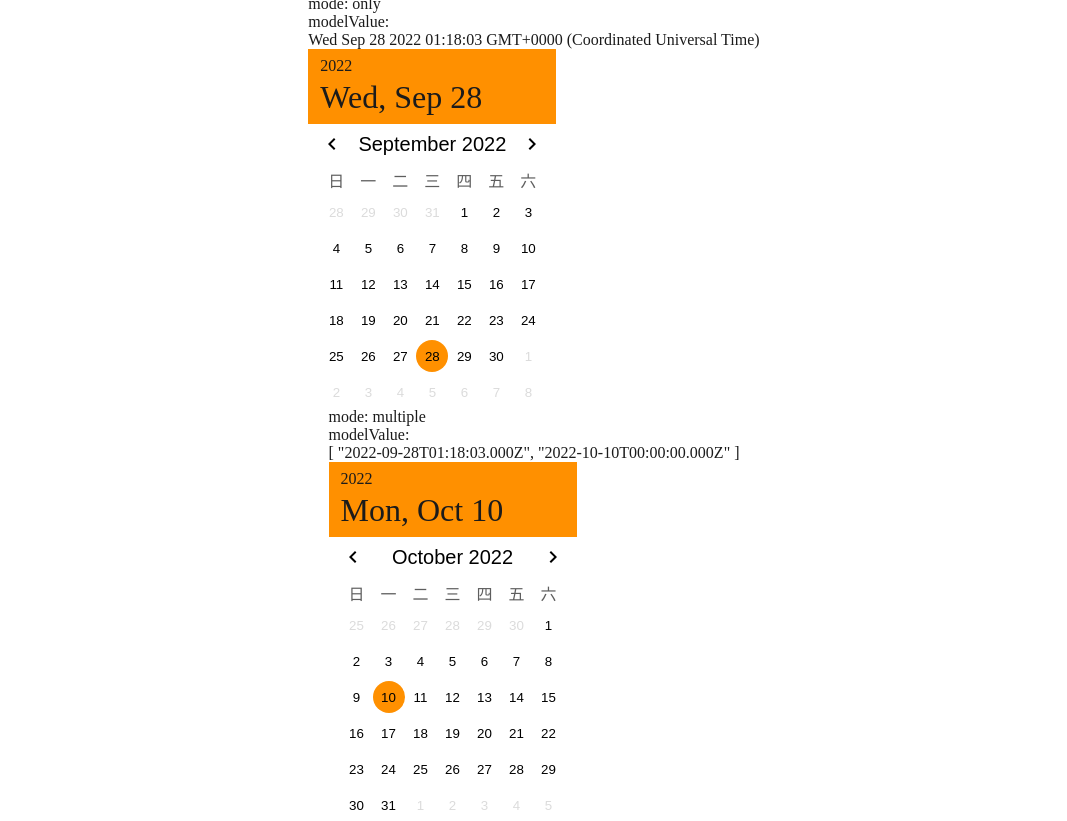
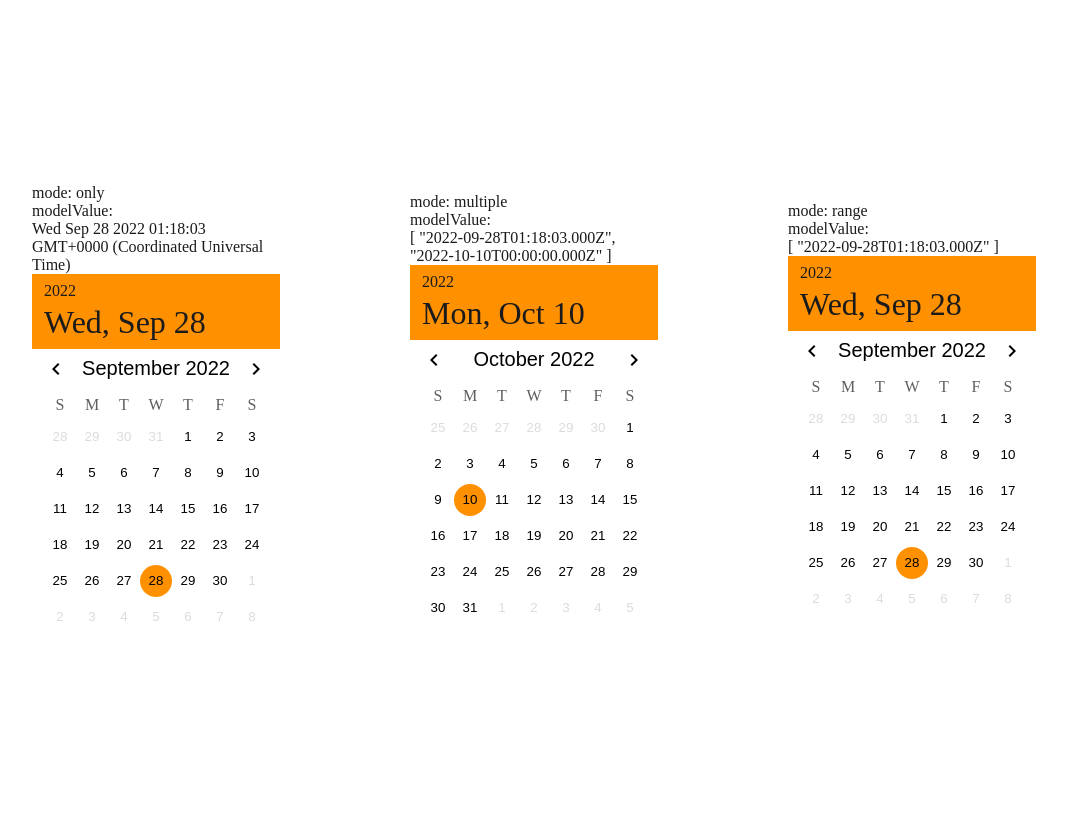
Before and after one commit to swilly821209/Vdate-picker, a Vue app: page / in a window 1280 px wide. Shown: the whole page, without its empty margins (106-1173 px from the left). Built offline with nearby package versions, Linux system fonts and the light colour scheme.

Commit message:
fix:  mode feat

```diff
--- a/src/App.vue
+++ b/src/App.vue
@@ -4,7 +4,8 @@ import dayjs from 'dayjs';
 import { ref } from 'vue';
 import type { DatePickerMode } from './components/types';
 const a = ref(new Date());
-const b = ref([new Date(), new Date('2022-10-10')])
+const b = ref([new Date(), new Date('2022-10-10')]);
+const c = ref([new Date()]);
 </script>
 
 <template>
@@ -21,6 +22,12 @@ const b = ref([new Date(), new Date('2022-10-10')])
       <span>{{ b }}</span>
       <date-picker v-model:modelDate="b" mode="multiple"> </date-picker>
     </div>
+    <div class="date-show">
+      <span>mode: range</span>
+      <span>modelValue:</span>
+      <span>{{ c }}</span>
+      <date-picker v-model:modelDate="c" mode="range"> </date-picker>
+    </div>
   </div>
 </template>
 
@@ -31,8 +38,7 @@ body {
 }
 .center {
   display: flex;
-  flex-direction: column;
-  justify-content: center;
+  justify-content: space-evenly;
   align-items: center;
   height: 100vh;
 }
@@ -44,6 +50,7 @@ button {
   cursor: pointer;
 }
 .date-show {
+  width: 248px;
   display: flex;
   flex-direction: column;
 }
--- a/src/components/date-picker.vue
+++ b/src/components/date-picker.vue
@@ -41,10 +41,11 @@ if (Array.isArray(modelDateValue.value)) {
   internalModelDate.value = dayjs(modelDateValue.value).format('YYYY-MM-DD');
 }
 
-watch(internalModelDate.value, internalModelDate => {
-  console.log(internalModelDate);
+watch(
+  internalModelDate,
+  internalModelDate => {
     if (Array.isArray(internalModelDate)) {
-    modelDateValue.value.length = 0;
+      if (Array.isArray(modelDateValue.value)) modelDateValue.value.length = 0;
       internalModelDate.forEach(value => {
         if (Array.isArray(modelDateValue.value)) {
           modelDateValue.value.push(new Date(value));
@@ -54,7 +55,9 @@ watch(internalModelDate.value, internalModelDate => {
     } else {
       modelDateValue.value = new Date(internalModelDate);
     }
-});
+  },
+  { deep: true }
+);
 
 const activeDate = computed<string>(() => {
   return Array.isArray(internalModelDate.value)
--- a/src/components/date-table.vue
+++ b/src/components/date-table.vue
@@ -29,8 +29,8 @@ const emits = defineEmits<{ (e: 'setInternalValue', date: string): void }>();
 const firstDayOfWeek = 0;
 
 const weekList = computed(() => {
-  // const weekList = ['S', 'M', 'T', 'W', 'T', 'F', 'S'];
-  const weekList = ['日', '一', '二', '三', '四', '五', '六'];
+  const weekList = ['S', 'M', 'T', 'W', 'T', 'F', 'S'];
+  // const weekList = ['日', '一', '二', '三', '四', '五', '六'];
   for (let i = 0; i < firstDayOfWeek; i++) {
     const week = weekList.shift();
     weekList.push(week!);
@@ -106,7 +106,7 @@ function handlerPickDateType(dateString: string): DateType {
     }
     if (props.mode === 'range' && props.internalModelDate.length === 2) {
       if (
-        dayjs(props.internalModelDate[0]).isBetween(
+        dayjs(dateString).isBetween(
           props.internalModelDate[0],
           props.internalModelDate[1],
           null,
--- a/vite.config.ts
+++ b/vite.config.ts
@@ -14,4 +14,7 @@ export default defineConfig({
   server: {
     port: 6990,
   },
+  build: {
+    outDir: 'docs',
+  },
 });
```
Also changed, not shown: 4 other files (tests, documents, lock files or other folders). Lines whose indentation alone changed are shown as unchanged.
